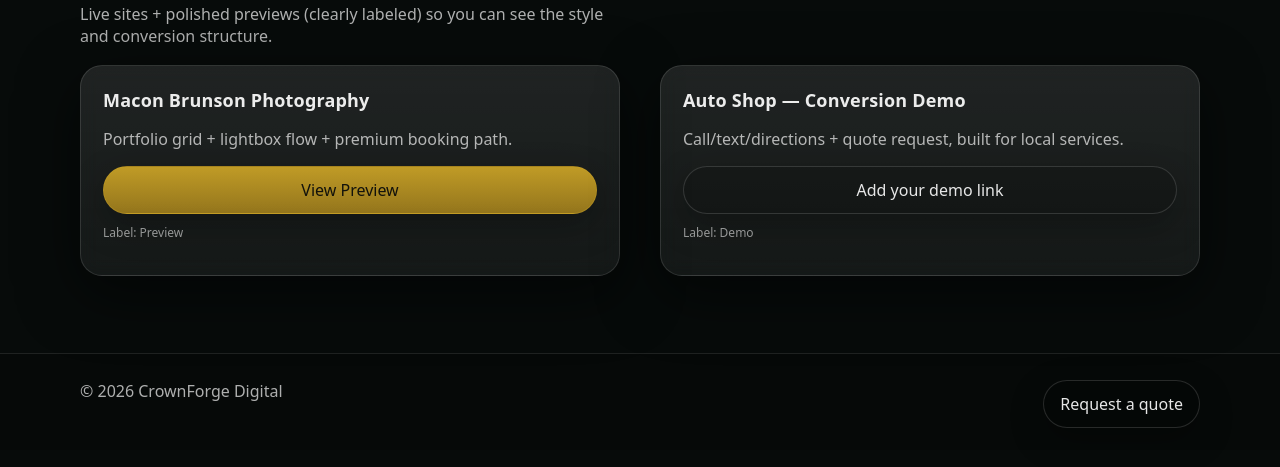
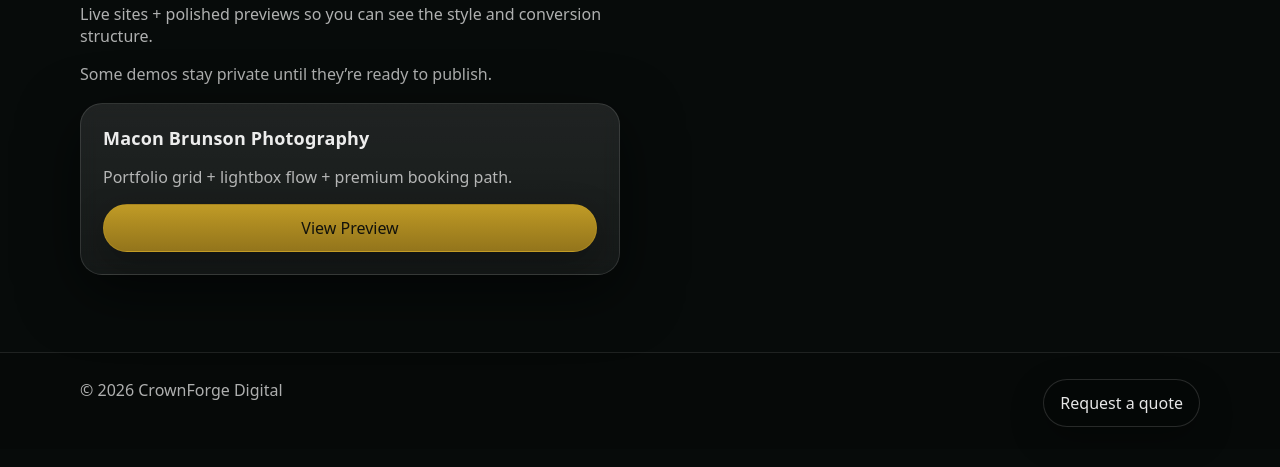
Before and after one commit to contactcrownforgedigital-max/crownforge-site, a website: page portfolio.html in a window 1280 px wide. Shown: the part 253-720 px from the top of the page. Drawn offline with Linux system fonts and the light colour scheme.

Commit message:
Hide auto shop placeholder on portfolio

```diff
--- a/portfolio.html
+++ b/portfolio.html
@@ -35,7 +35,8 @@
       <div class="reveal">
         <p class="kicker">Selected work</p>
         <h1 class="h1">Portfolio & Previews</h1>
-        <p class="lead">Live sites + polished previews (clearly labeled) so you can see the style and conversion structure.</p>
+        <p class="lead">Live sites + polished previews so you can see the style and conversion structure.</p>
+        <p class="muted" style="margin:0;">Some demos stay private until they’re ready to publish.</p>
       </div>
 
       <div class="split" style="margin-top:18px;">
@@ -45,17 +46,8 @@
             <p class="muted">Portfolio grid + lightbox flow + premium booking path.</p>
           </div>
           <a class="btn btn--gold btn--full" href="https://macon-brunson-photography.vercel.app/" target="_blank" rel="noreferrer">View Preview</a>
-          <p class="fineprint">Label: Preview</p>
         </div>
 
-        <div class="card reveal" style="--delay:120ms">
-          <div class="card__head">
-            <h2 class="h3">Auto Shop — Conversion Demo</h2>
-            <p class="muted">Call/text/directions + quote request, built for local services.</p>
-          </div>
-          <a class="btn btn--ghost btn--full" href="#" onclick="return false;">Add your demo link</a>
-          <p class="fineprint">Label: Demo</p>
-        </div>
       </div>
     </div>
   </main>
```
